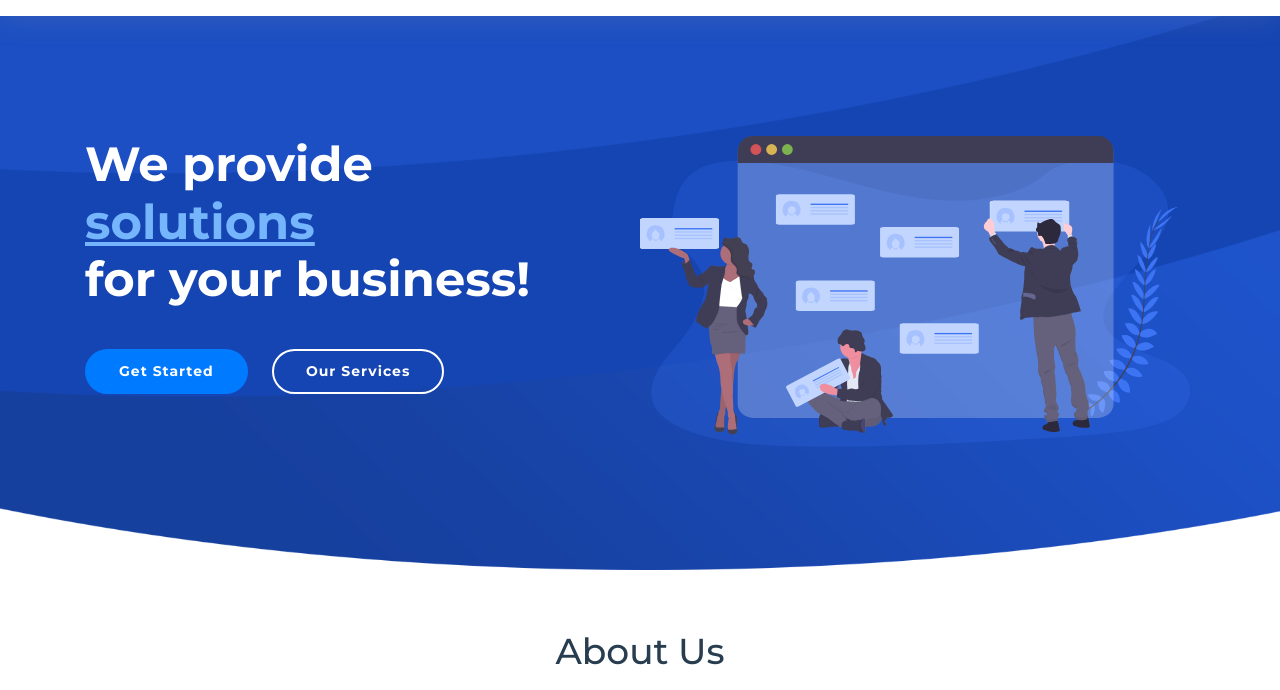
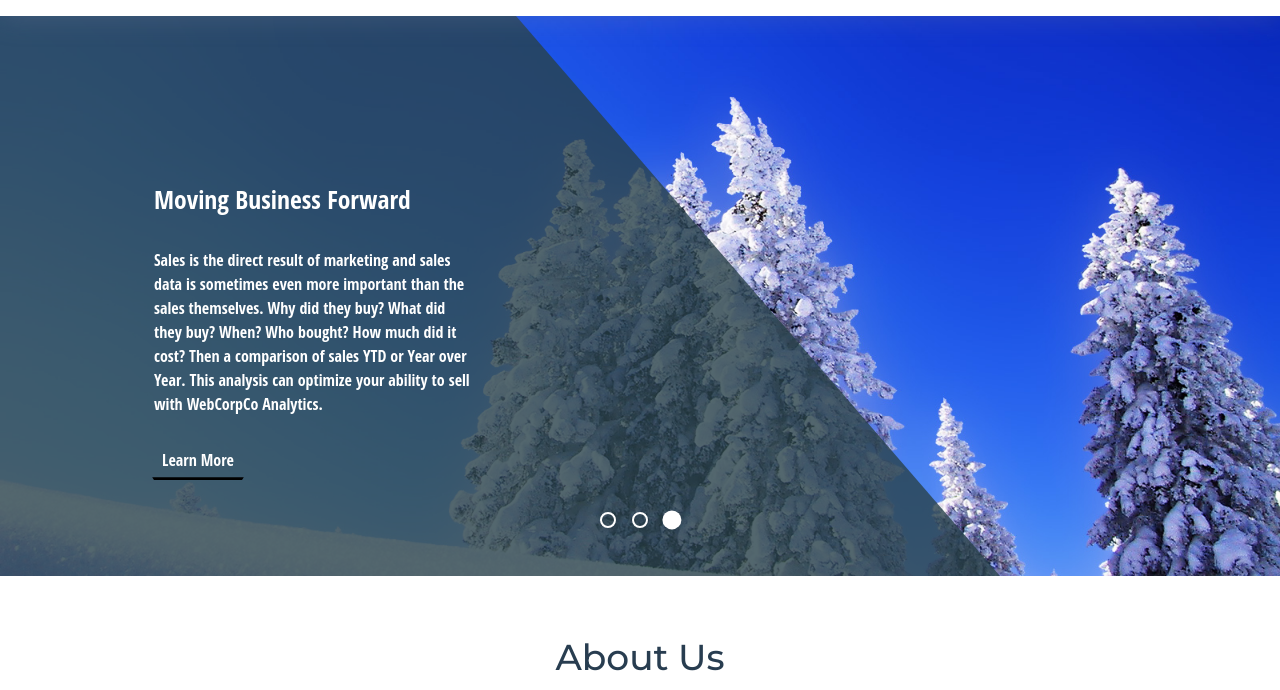
Before and after one commit to FenilBorad7/GuruSoftware, a plain HTML site: page index.html in a window 1280 px wide. Shown: the part 64-754 px from the top of the page. Drawn offline with nearby package versions, Linux system fonts and the light colour scheme; files whose address does not match are found by name.

Commit message:
set slider

```diff
--- /dev/null
+++ b/css/slider.css
@@ -0,0 +1,289 @@
+@font-face {
+  src: url("https://fonts.googleapis.com/css?family=Open+Sans+Condensed:300");
+  font-family: 'Open Sans Condensed', sans-serif;
+}
+.slide__text-desc {
+  font-family: 'Open Sans Condensed', sans-serif;
+}
+
+*, *:before, *:after {
+  box-sizing: border-box;
+  box-sizing: border-box;
+  margin: 0;
+  padding: 0;
+}
+
+
+
+svg {
+  display: block;
+  overflow: visible;
+}
+
+.slider-container {
+  position: relative;
+  height: 80%;
+  margin:auto;
+  user-select: none;
+  cursor: all-scroll;
+}
+
+.slider-control {
+  z-index: 2;
+  position: absolute;
+  top: 0;
+  width: 12%;
+  height: 100%;
+  transition: opacity 0.3s;
+  will-change: opacity;
+  opacity: 0;
+}
+.slider-control.inactive:hover {
+  cursor: auto;
+}
+.slider-control:not(.inactive):hover {
+  opacity: 1;
+  cursor: pointer;
+}
+.slider-control.left {
+  left: 0;
+  background: linear-gradient(to right, rgba(0, 0, 0, 0.5) 0%, transparent 100%);
+}
+.slider-control.right {
+  right: 0;
+  background: linear-gradient(to right, transparent 0%, rgba(0, 0, 0, 0.5) 100%);
+}
+
+.slider-pagi {
+  position: absolute;
+  z-index: 3;
+  left: 50%;
+  bottom: 2rem;
+  transform: translateX(-50%);
+  font-size: 0;
+  list-style-type: none;
+}
+.slider-pagi__elem {
+  position: relative;
+  display: inline-block;
+  vertical-align: top;
+  width: 1rem;
+  height: 1rem;
+  margin: 0 0.5rem;
+  border-radius: 50%;
+  border: 2px solid #fff;
+  cursor: pointer;
+}
+.slider-pagi__elem:before {
+  content: "";
+  position: absolute;
+  left: 50%;
+  top: 50%;
+  width: 1.2rem;
+  height: 1.2rem;
+  background: #fff;
+  border-radius: 50%;
+  transition: transform 0.3s;
+  transform: translate(-50%, -50%) scale(0);
+}
+.slider-pagi__elem.active:before, .slider-pagi__elem:hover:before {
+  transform: translate(-50%, -50%) scale(1);
+}
+
+.slider {
+  z-index: 1;
+  position: relative;
+  height: 100%;
+}
+.slider.animating {
+  transition: transform 0.5s;
+  will-change: transform;
+}
+.slider.animating .slide__bg {
+  transition: transform 0.5s;
+  will-change: transform;
+}
+
+.slide {
+  position: absolute;
+  top: 0;
+  width: 100%;
+  height: 100%;
+  overflow: hidden;
+}
+.slide.active .slide__overlay,
+.slide.active .slide__text {
+  opacity: 1;
+  transform: translateX(0);
+}
+.slide__bg {
+  position: absolute;
+  top: 0;
+  left: -50%;
+  width: 100%;
+  height: 100%;
+  background-size: cover;
+  will-change: transform;
+}
+.slide:nth-child(1) {
+  left: 0;
+}
+.slide:nth-child(1) .slide__bg {
+  left: 0;
+  background-image: url("../img/slider-1.jpg");
+}
+.slide:nth-child(1) .slide__overlay-path {
+  fill: #e99c7e;
+}
+@media (max-width: 991px) {
+  .slide:nth-child(1) .slide__text {
+    background-color: rgba(233, 156, 126, 0.8);
+  }
+}
+.slide:nth-child(2) {
+  left: 100%;
+}
+.slide:nth-child(2) .slide__bg {
+  left: -50%;
+  background-image: url("../img/2.jpg");
+}
+.slide:nth-child(2) .slide__overlay-path {
+  fill: #303030;
+}
+@media (max-width: 991px) {
+  .slide:nth-child(2) .slide__text {
+    background-color: rgba(48, 48, 48, 0.8);
+  }
+}
+.slide:nth-child(3) {
+  left: 200%;
+}
+.slide:nth-child(3) .slide__bg {
+  left: -100%;
+  background-image: url("../img/1.jpg");
+}
+.slide:nth-child(3) .slide__overlay-path {
+  fill: #29424a;
+}
+@media (max-width: 991px) {
+  .slide:nth-child(3) .slide__text {
+    background-color: rgba(41, 66, 74, 0.8);
+  }
+}
+.slide:nth-child(4) {
+  left: 300%;
+}
+.slide:nth-child(4) .slide__bg {
+  left: -150%;
+  background-image: url("../img/slider-3.jpg");
+}
+.slide:nth-child(4) .slide__overlay-path {
+  fill: #cbc6c3;
+}
+@media (max-width: 991px) {
+  .slide:nth-child(4) .slide__text {
+    background-color: rgba(203, 198, 195, 0.8);
+  }
+}
+.slide__content {
+  position: absolute;
+  top: 0;
+  left: 0;
+  width: 100%;
+  height: 100%;
+}
+.slide__overlay {
+  position: absolute;
+  bottom: 0;
+  left: 0;
+  height: 100%;
+  min-height: 810px;
+  transition: transform 0.5s 0.5s, opacity 0.2s 0.5s;
+  will-change: transform, opacity;
+  transform: translate3d(-20%, 0, 0);
+  opacity: 0;
+}
+@media (max-width: 991px) {
+  .slide__overlay {
+    display: none;
+  }
+}
+.slide__overlay path {
+  opacity: 0.8;
+}
+.slide__text {
+  position: absolute;
+  width: 25%;
+  bottom: 15%;
+  left: 12%;
+  color: #fff;
+  transition: transform 0.5s 0.8s, opacity 0.5s 0.8s;
+  will-change: transform, opacity;
+  transform: translateY(-50%);
+  opacity: 0;
+}
+@media (max-width: 991px) {
+  .slide__text {
+    left: 0;
+    bottom: 0;
+    width: 100%;
+    height: 20rem;
+    text-align: center;
+    transform: translateY(50%);
+    transition: transform 0.5s 0.5s, opacity 0.5s 0.5s;
+    padding: 0 1rem;
+  }
+}
+.slide__text-heading {
+  font-family: "Polar", Helvetica, Arial, sans-serif;
+  font-size: 5rem;
+  margin-bottom: 2rem;
+}
+@media (max-width: 991px) {
+  .slide__text-heading {
+    line-height: 10rem;
+    font-size: 3.5rem;
+  }
+}
+.slide__text-desc {
+  font-family: "Open Sans", Helvetica, Arial, sans-serif;
+  font-size: 1.8rem;
+  margin-bottom: 1.5rem;
+}
+@media (max-width: 991px) {
+  .slide__text-desc {
+    display: none;
+  }
+}
+.slide__text-link {
+  z-index: 5;
+  display: inline-block;
+  position: relative;
+  padding: 0.5rem;
+  cursor: pointer;
+  font-family: "Open Sans", Helvetica, Arial, sans-serif;
+  font-size: 2.3rem;
+  perspective: 1000px;
+}
+@media (max-width: 991px) {
+  .slide__text-link {
+    margin: -2rem 0 8rem;
+  }
+}
+.slide__text-link:before {
+  z-index: -1;
+  content: "";
+  position: absolute;
+  top: 0;
+  left: 0;
+  width: 100%;
+  height: 100%;
+  background: #000;
+  transform-origin: 50% 100%;
+  transform: rotateX(-85deg);
+  transition: transform 0.3s;
+  will-change: transform;
+}
+.slide__text-link:hover:before {
+  transform: rotateX(0);
+}
--- a/css/style.css
+++ b/css/style.css
@@ -14,7 +14,21 @@ body {
   color: #444;
   font-family: "Open Sans", sans-serif;
 }
+html, body {
 
+  height: 100%;
+
+}
+/* Hide scrollbar for Chrome, Safari and Opera */
+.example::-webkit-scrollbar {
+  display: none;
+}
+
+/* Hide scrollbar for IE, Edge and Firefox */
+.example {
+  -ms-overflow-style: none;  /* IE and Edge */
+  scrollbar-width: none;  /* Firefox */
+}
 a {
   color: #007bff;
   transition: 0.5s;
--- a/index.html
+++ b/index.html
@@ -1,5 +1,5 @@
 <!DOCTYPE html>
-<html lang="en">
+<html lang="en" class="example">
 <head>
   <meta charset="utf-8">
   <title>GURU : Home</title>
@@ -26,16 +26,14 @@
 
   <!-- Main Stylesheet File -->
   <link href="css/style.css" rel="stylesheet">
+  <link rel="stylesheet" type="text/css" href="css/slider.css">
 
-  <!-- =======================================================
-    Theme Name: NewBiz
-    Theme URL: https://bootstrapmade.com/newbiz-bootstrap-business-template/
-    Author: BootstrapMade.com
-    License: https://bootstrapmade.com/license/
-  ======================================================= -->
+<script src="https://ajax.googleapis.com/ajax/libs/jquery/3.2.1/jquery.min.js"></script>
+<!-- <script type="js/slider.js"></script> -->
+<script type="text/javascript" src="js/slider.js"></script>
 </head>
 
-<body>
+<body class="example">
 
   <!--==========================
   Header
@@ -64,84 +62,57 @@
   <!--==========================
     Intro Section
   ============================-->
-  <section id="intro" class="clearfix">
-    <div class="container">
+  <section>
 
-      <div class="intro-img">
-        <img src="img/intro-img.svg" alt="" class="img-fluid">
-      </div>
 
-      <div class="intro-info">
-        <h2>We provide<br><span>solutions</span><br>for your business!</h2>
-        <div>
-          <a href="#about" class="btn-get-started scrollto">Get Started</a>
-          <a href="#services" class="btn-services scrollto">Our Services</a>
+  </section><!-- #intro -->
+<div class="slider-container">
+  <div class="slider-control left inactive"></div>
+  <div class="slider-control right"></div>
+  <ul class="slider-pagi"></ul>
+  <div class="slider">
+    <div class="slide slide-0 active">
+      <div class="slide__bg"></div>
+      <div class="slide__content">
+        <svg class="slide__overlay" viewBox="0 0 720 405" preserveAspectRatio="xMaxYMax slice">
+          <path class="slide__overlay-path" d="M0,0 150,0 500,405 0,405" />
+        </svg>
+        <div class="slide__text">
+          <h2 class="slide__text-heading" style="font-size: 160%; font-family: 'Open Sans Condensed', sans-serif;">Big Data. Realtime Insight.</h2>
+          <p class="slide__text-desc" style=" font-size: 100%; font-family: 'Open Sans Condensed', sans-serif;"> Content is automatically generated, sales emails, customer retention emails, and custom landing pages are generated based on site content using natural language processing to create relevant marketing content and distribute it across multiple channels.</p>
+          <a class="slide__text-link" style=" font-size: 100%; font-family: 'Open Sans Condensed', sans-serif;">Learn More</a>
         </div>
       </div>
-
     </div>
-    <!--Carousel Wrapper-->
-<!-- <div id="carousel-example-2" class="carousel slide carousel-fade" data-ride="carousel"> -->
-  <!--Indicators-->
-<!--   <ol class="carousel-indicators">
-    <li data-target="#carousel-example-2" data-slide-to="0" class="active"></li>
-    <li data-target="#carousel-example-2" data-slide-to="1"></li>
-    <li data-target="#carousel-example-2" data-slide-to="2"></li>
-  </ol> -->
-  <!--/.Indicators-->
-  <!--Slides-->
- <!--  <div class="carousel-inner" role="listbox">
-    <div class="carousel-item active">
-      <div class="view">
-        <img class="d-block w-100" src="https://mdbootstrap.com/img/Photos/Slides/img%20(68).jpg"
-          alt="First slide">
-        <div class="mask rgba-black-light"></div>
-      </div>
-      <div class="carousel-caption">
-        <h3 class="h3-responsive">Light mask</h3>
-        <p>First text</p>
+    <div class="slide slide-1 ">
+      <div class="slide__bg"></div>
+      <div class="slide__content">
+        <svg class="slide__overlay" viewBox="0 0 720 405" preserveAspectRatio="xMaxYMax slice">
+          <path class="slide__overlay-path" d="M0,0 150,0 500,405 0,405" />
+        </svg>
+        <div class="slide__text">
+          <h2 class="slide__text-heading" style="font-size: 160%;font-family: 'Open Sans Condensed', sans-serif;">Disrupting Industries</h2>
+          <p class="slide__text-desc" style="font-size: 100%; font-family: 'Open Sans Condensed', sans-serif;">WebCorpCo is all about making sure your marketing stack is in alignment with your company as well as the customers you serve. There is no 'one size fits all' approach to marketing. Every business is unique, customers are unique, and your marketing should be as well.</p>
+          <a class="slide__text-link" style="font-size: 100%; font-family: 'Open Sans Condensed', sans-serif;">Learn More</a>
+        </div>
       </div>
     </div>
-    <div class="carousel-item"> -->
-      <!--Mask color-->
-     <!--  <div class="view">
-        <img class="d-block w-100" src="https://mdbootstrap.com/img/Photos/Slides/img%20(6).jpg"
-          alt="Second slide">
-        <div class="mask rgba-black-strong"></div>
-      </div>
-      <div class="carousel-caption">
-        <h3 class="h3-responsive">Strong mask</h3>
-        <p>Secondary text</p>
+    <div class="slide slide-2">
+      <div class="slide__bg"></div>
+      <div class="slide__content">
+        <svg class="slide__overlay" viewBox="0 0 720 405" preserveAspectRatio="xMaxYMax slice">
+          <path class="slide__overlay-path" d="M0,0 150,0 500,405 0,405" />
+        </svg>
+        <div class="slide__text">
+          <h2 class="slide__text-heading" style="font-size: 160%; font-family: 'Open Sans Condensed', sans-serif;">Moving Business Forward</h2>
+          <p class="slide__text-desc" style="font-size: 100%; font-family: 'Open Sans Condensed', sans-serif;">Sales is the direct result of marketing and sales data is sometimes even more important than the sales themselves. Why did they buy? What did they buy? When? Who bought? How much did it cost? Then a comparison of sales YTD or Year over Year. This analysis can optimize your ability to sell with WebCorpCo Analytics.</p>
+          <a class="slide__text-link" style="font-size: 100%; font-family: 'Open Sans Condensed', sans-serif;">Learn More</a>
+        </div>
       </div>
     </div>
-    <div class="carousel-item"> -->
-      <!--Mask color-->
-    <!--   <div class="view">
-        <img class="d-block w-100" src="https://mdbootstrap.com/img/Photos/Slides/img%20(9).jpg"
-          alt="Third slide">
-        <div class="mask rgba-black-slight"></div>
-      </div>
-      <div class="carousel-caption">
-        <h3 class="h3-responsive">Slight mask</h3>
-        <p>Third text</p>
-      </div>
-    </div>
-  </div> -->
-  <!--/.Slides-->
-  <!--Controls-->
- <!--  <a class="carousel-control-prev" href="#carousel-example-2" role="button" data-slide="prev">
-    <span class="carousel-control-prev-icon" aria-hidden="true"></span>
-    <span class="sr-only">Previous</span>
-  </a>
-  <a class="carousel-control-next" href="#carousel-example-2" role="button" data-slide="next">
-    <span class="carousel-control-next-icon" aria-hidden="true"></span>
-    <span class="sr-only">Next</span> -->
- <!--  </a> -->
-  <!--/.Controls-->
-<!-- </div> -->
-<!--/.Carousel Wrapper-->
-  </section><!-- #intro -->
-
+</div>
+    <h1 style="color:#fff; text-align:center; font-size:60px">Slider</h1>
+  </div>
   <main id="main">
 
     <!--==========================
--- /dev/null
+++ b/js/slider.js
@@ -0,0 +1,123 @@
+$(document).ready(function() {
+
+  var $slider = $(".slider"),
+      $slideBGs = $(".slide__bg"),
+      diff = 0,
+      curSlide = 0,
+      numOfSlides = $(".slide").length-1,
+      animating = false,
+      animTime = 500,
+      autoSlideTimeout,
+      autoSlideDelay = 2600,
+      $pagination = $(".slider-pagi");
+
+  function createBullets() {
+    for (var i = 0; i < numOfSlides+1; i++) {
+      var $li = $("<li class='slider-pagi__elem'></li>");
+      $li.addClass("slider-pagi__elem-"+i).data("page", i);
+      if (!i) $li.addClass("active");
+      $pagination.append($li);
+    }
+  };
+
+  createBullets();
+
+  function manageControls() {
+    $(".slider-control").removeClass("inactive");
+    if (!curSlide) $(".slider-control.left").addClass("inactive");
+    if (curSlide === numOfSlides) $(".slider-control.right").addClass("inactive");
+  };
+
+  function autoSlide() {
+    autoSlideTimeout = setTimeout(function() {
+      curSlide++;
+      if (curSlide > numOfSlides) curSlide = 0;
+      changeSlides();
+    }, autoSlideDelay);
+  };
+
+  autoSlide();
+
+  function changeSlides(instant) {
+    if (!instant) {
+      animating = true;
+      manageControls();
+      $slider.addClass("animating");
+      $slider.css("top");
+      $(".slide").removeClass("active");
+      $(".slide-"+curSlide).addClass("active");
+      setTimeout(function() {
+        $slider.removeClass("animating");
+        animating = false;
+      }, animTime);
+    }
+    window.clearTimeout(autoSlideTimeout);
+    $(".slider-pagi__elem").removeClass("active");
+    $(".slider-pagi__elem-"+curSlide).addClass("active");
+    $slider.css("transform", "translate3d("+ -curSlide*100 +"%,0,0)");
+    $slideBGs.css("transform", "translate3d("+ curSlide*50 +"%,0,0)");
+    diff = 0;
+    autoSlide();
+  }
+
+  function navigateLeft() {
+    if (animating) return;
+    if (curSlide > 0) curSlide--;
+    changeSlides();
+  }
+
+  function navigateRight() {
+    if (animating) return;
+    if (curSlide < numOfSlides) curSlide++;
+    changeSlides();
+  }
+
+  $(document).on("mousedown touchstart", ".slider", function(e) {
+    if (animating) return;
+    window.clearTimeout(autoSlideTimeout);
+    var startX = e.pageX || e.originalEvent.touches[0].pageX,
+        winW = $(window).width();
+    diff = 0;
+
+    $(document).on("mousemove touchmove", function(e) {
+      var x = e.pageX || e.originalEvent.touches[0].pageX;
+      diff = (startX - x) / winW * 70;
+      if ((!curSlide && diff < 0) || (curSlide === numOfSlides && diff > 0)) diff /= 2;
+      $slider.css("transform", "translate3d("+ (-curSlide*100 - diff) +"%,0,0)");
+      $slideBGs.css("transform", "translate3d("+ (curSlide*50 + diff/2) +"%,0,0)");
+    });
+  });
+
+  $(document).on("mouseup touchend", function(e) {
+    $(document).off("mousemove touchmove");
+    if (animating) return;
+    if (!diff) {
+      changeSlides(true);
+      return;
+    }
+    if (diff > -8 && diff < 8) {
+      changeSlides();
+      return;
+    }
+    if (diff <= -8) {
+      navigateLeft();
+    }
+    if (diff >= 8) {
+      navigateRight();
+    }
+  });
+
+  $(document).on("click", ".slider-control", function() {
+    if ($(this).hasClass("left")) {
+      navigateLeft();
+    } else {
+      navigateRight();
+    }
+  });
+
+  $(document).on("click", ".slider-pagi__elem", function() {
+    curSlide = $(this).data("page");
+    changeSlides();
+  });
+
+});
```
Also changed, not shown: img/1.jpg (added), img/2.jpg (added), img/slider-1.jpg (added), img/slider-3.jpg (added).
